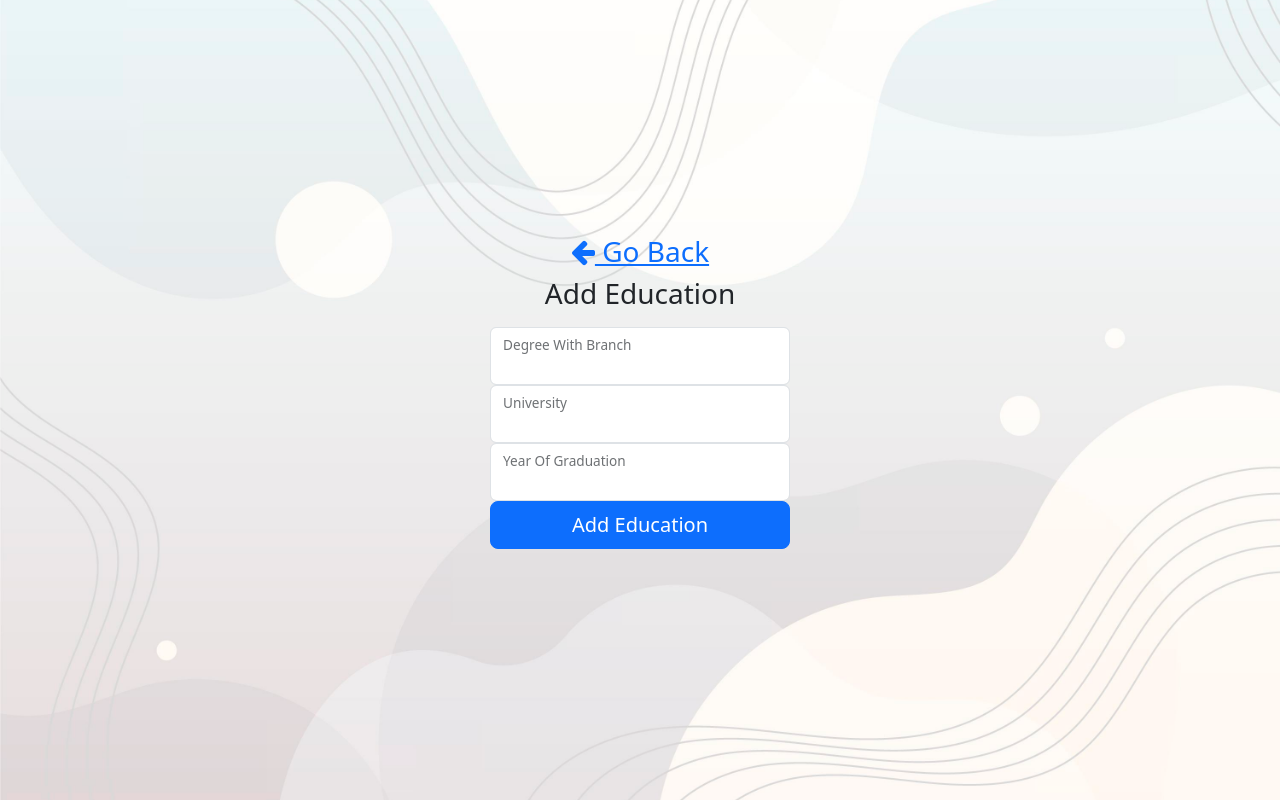
After one commit to am-Anmol/hrms, a Flask app: page /education in a window 1280 px wide. The commit adds this page. Run offline with Flask 3, Linux system fonts and the light colour scheme; some libraries are stand-ins or nearby versions.

Commit message:
Added education page in employee module

```diff
--- a/app.py
+++ b/app.py
@@ -63,7 +63,17 @@ def adminhome():
     count=cursor.fetchone()
     return render_template('adminhome.html',admin=admin,emp=emp,education=education,project=project,skill=skill,certification=certification,training=training,count=count)
 
-
+@app.route("/sign", methods=['GET', 'POST'])
+def sign():
+    if request.method == 'POST':
+        name = request.form['name']
+        experience = request.form['experience']
+        email = request.form['email']
+        password = request.form['password']
+        cursor = mysql.connection.cursor(MySQLdb.cursors.DictCursor)
+        cursor.execute('INSERT INTO Employee (Name, Experience, LoginID, Password) VALUES (%s, %s, %s, %s)', (name,experience,email, password))
+        mysql.connection.commit()
+        return redirect("/")
 
 @app.route("/login", methods=['GET', 'POST'])
 def login():
@@ -96,7 +106,23 @@ def login():
 def admin():
     return render_template('admin.html')
 
+@app.route("/education")
+def education():
+    return render_template('education.html')
 
+@app.route('/addempeducation/<int:id>', methods=['GET', 'POST'])
+def addempeducation(id):
+    if request.method == 'POST':
+        degree = request.form['degree']
+        university = request.form['university']
+        yearofgraduation = request.form['yearofgraduation']
+        cursor = mysql.connection.cursor(MySQLdb.cursors.DictCursor)
+        cursor.execute('INSERT INTO Education (DegreeName, University, YearOfGraduation)  VALUES (%s, %s, %s)', (degree,university,yearofgraduation))
+        mysql.connection.commit()
+        educationid = cursor.lastrowid
+        cursor.execute('INSERT INTO EmployeeEducation (EmployeeID, EducationID)  VALUES (%s, %s)', (id,educationid))
+        mysql.connection.commit()
+        return redirect('/home')
 
 @app.route("/adminlogin", methods=['GET', 'POST'])
 def adminlogin():
--- /dev/null
+++ b/templates/education.html
@@ -0,0 +1,59 @@
+<!doctype html>
+<html lang="en">
+  <head>
+    <meta charset="utf-8">
+    <meta name="viewport" content="width=device-width, initial-scale=1">
+    <title>Home - HRMS</title>
+    <link href="https://cdn.jsdelivr.net/npm/bootstrap@5.3.0-alpha2/dist/css/bootstrap.min.css" rel="stylesheet" integrity="sha384-aFq/bzH65dt+w6FI2ooMVUpc+21e0SRygnTpmBvdBgSdnuTN7QbdgL+OapgHtvPp" crossorigin="anonymous">
+    <link rel="stylesheet" type= "text/css" href="/static/styles/index.css">
+    <link rel="icon" type="image/png" href="/static/images/hr.png">
+    <link rel="stylesheet" type="text/css" href="//netdna.bootstrapcdn.com/font-awesome/4.0.3/css/font-awesome.min.css">
+  </head>
+  <body class="text-center">
+
+
+
+
+
+<main class="form-signin w-100 m-auto">
+  <h3><a href="/home"><i class="fa fa-arrow-left" ></i> Go Back</a></h3>
+  <form action="/addempeducation/{{session['id']}}" method="post">
+
+    <h1 class="h3 mb-3 fw-normal">Add Education</h1>
+
+    <div class="form-floating">
+        <input type="text" class="form-control" id="floatingInput" name="degree" >
+        <label for="floatingInput">Degree With Branch</label>
+    </div>
+
+    <div class="form-floating">
+      <input type="text" class="form-control" id="floatingInput" name="university" >
+      <label for="floatingInput">University</label>
+    </div>
+
+    <div class="form-floating">
+        <input type="text" class="form-control" id="floatingInput" name="yearofgraduation">
+        <label for="floatingInput">Year Of Graduation</label>
+      </div>
+
+    <button class="w-100 btn btn-lg btn-primary mb-3" type="submit">Add Education</button>
+  </form>
+</main>
+
+
+
+<script>
+    function toggleInput() {
+      var select = document.getElementById("skill");
+      var input = document.getElementById("other");
+
+      if (select.value == "other") {
+        input.disabled = false;
+      } else {
+        input.disabled = true;
+      }
+    }
+  </script>
+
+</body>
+</html>
```
Also changed, not shown: templates/home.html (+5 -4 lines), templates/signup.html (+10 -22 lines).
